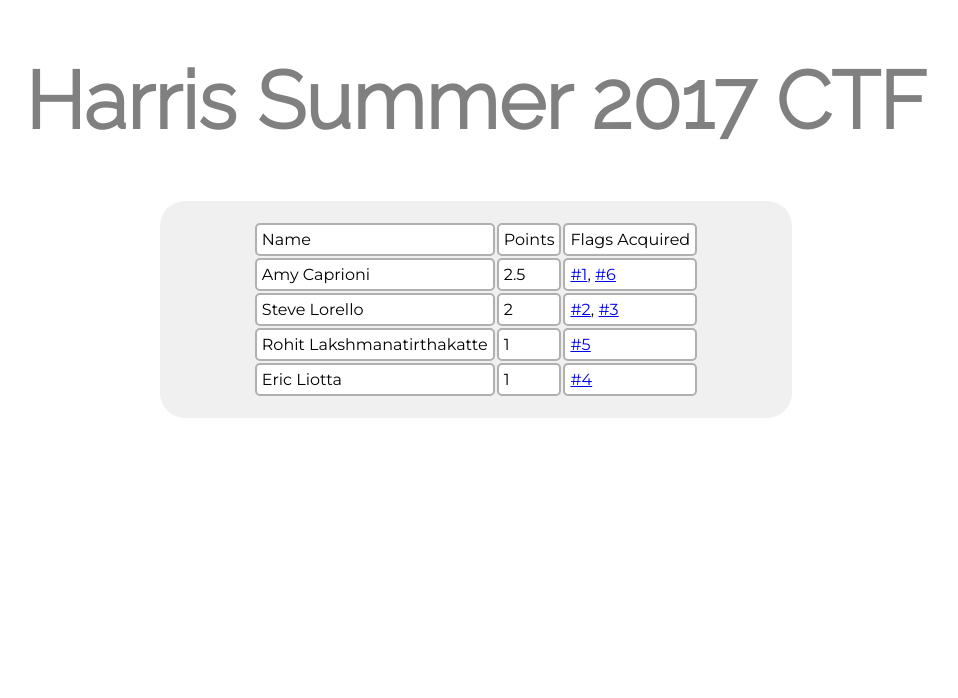
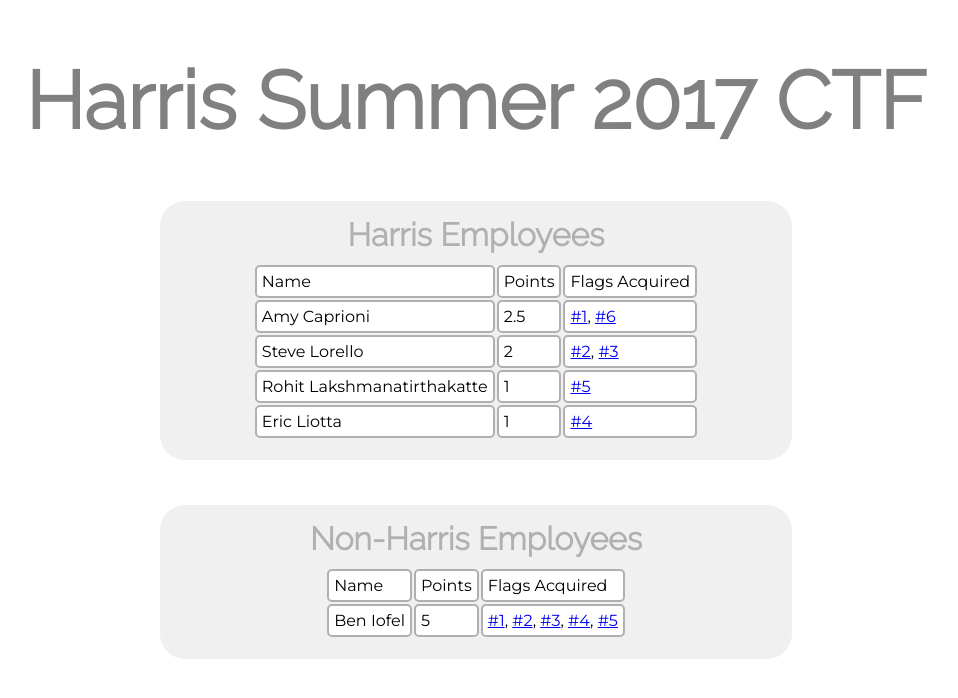
Before and after one commit to cbouwense/cbouwense.github.io, a plain HTML site: page index.html in a window 1280 px wide. Shown: the whole page, without its empty margins (164-1122 px from the left). Drawn offline with Linux system fonts and the light colour scheme.

Commit message:
Added section for non harris employees.

```diff
--- a/ctf.css
+++ b/ctf.css
@@ -13,8 +13,17 @@ h1 {
 	text-align: center;
 }
 
+h2 {
+	font-family: 'Raleway', sans-serif;
+	font-size: 2em;
+	color: #B0B0B0;
+	text-align: center;
+	padding-top: 15px;
+	margin-bottom: 10px;
+	padding-bottom: 0;
+}
+
 table {
-	padding-top: 20px;
 	margin-left: auto;
 	margin-right: auto;
 	padding-bottom: 20px;
--- a/index.html
+++ b/index.html
@@ -9,6 +9,7 @@
 	<body>
 		<h1>Harris Summer 2017 CTF</h1>
 		<div class="main">
+			<h2>Harris Employees</h2>
 			<table>
 				<tr>
 					<td>Name</td>
@@ -37,5 +38,22 @@
 				</tr>
 			</table>
 		</div>
+		<br />
+		<div class="main">
+			<h2>Non-Harris Employees</h2>
+			<table>
+				<tr>
+					<td>Name</td>
+					<td>Points</td>
+					<td>Flags Acquired</td>
+				</tr>
+				<tr>
+					<td>Ben Iofel</td>
+					<td>5</td>
+					<td><a href="flag1.html">#1</a>, <a href="flag2.html">#2</a>, <a href="flag3.html">#3</a>,
+					<a href="flag4.html">#4</a>, <a href="flag5.html">#5</a></td>
+				</tr>
+			</table>
+		</div>
 	</body>
 </html>
```
